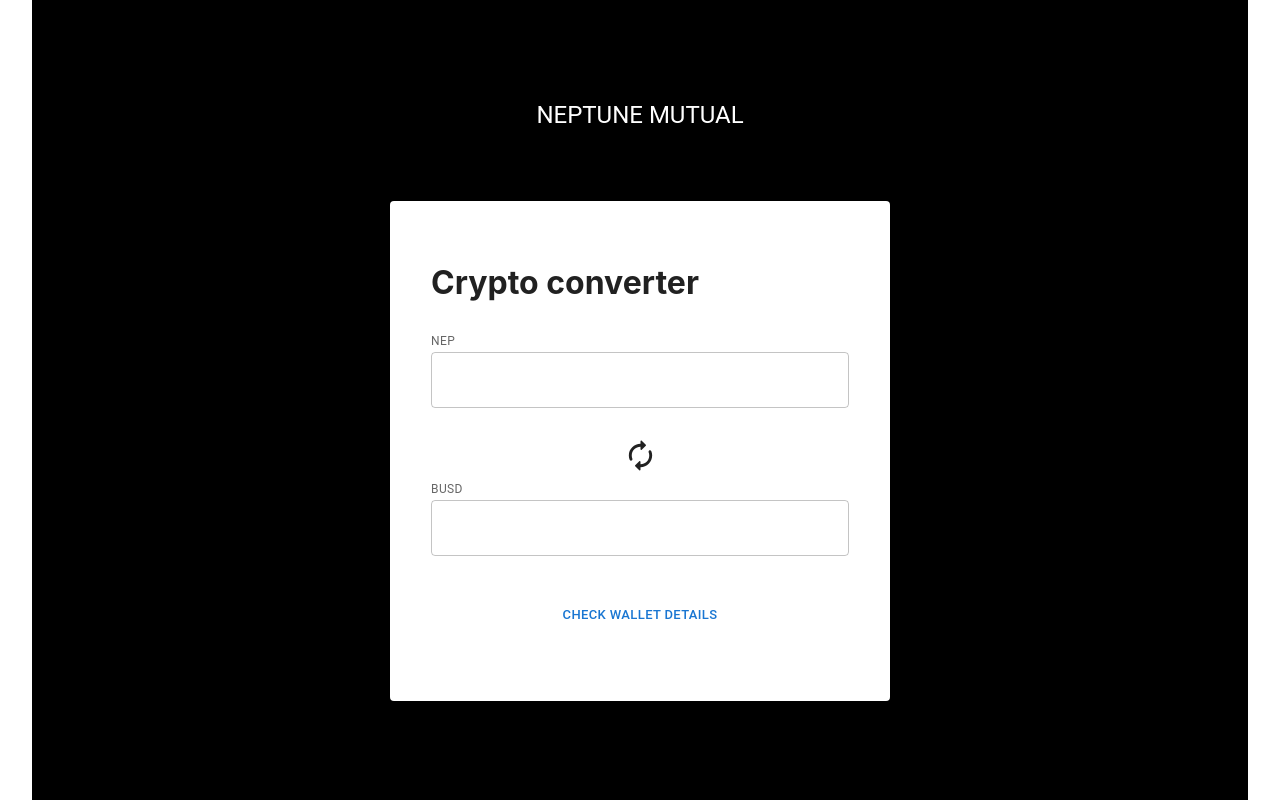
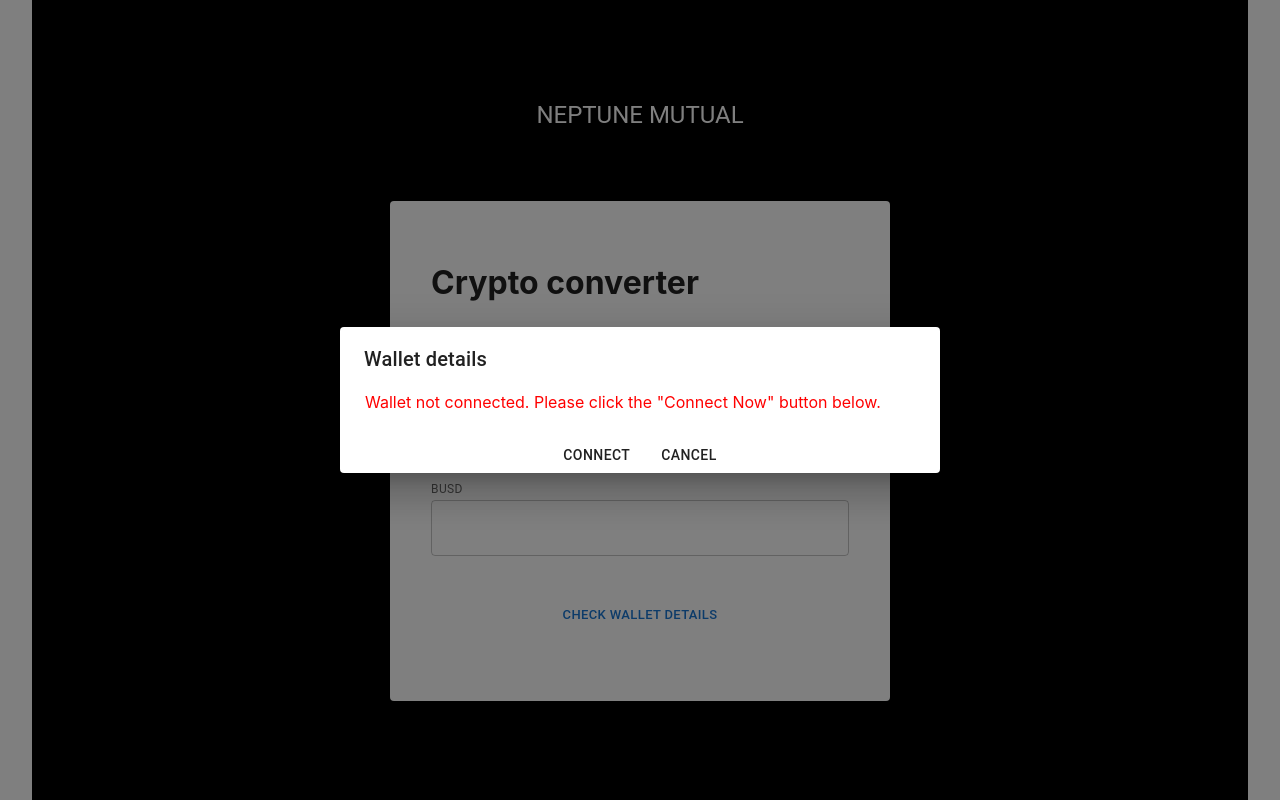
Before and after one commit to regieosano/neptune-coding-crypto-converter, a Next.js app: page / in a window 1280 px wide. Both pictures are taken after a click on the button "CHECK WALLET DETAILS". Built offline with nearby package versions, Linux system fonts and the light colour scheme.

Commit message:
Metamask Connection logic completed and UIs

```diff
--- a/pages/components/Card/UICard.tsx
+++ b/pages/components/Card/UICard.tsx
@@ -4,18 +4,21 @@
 import Card from '@mui/material/Card'
 import CardActions from '@mui/material/CardActions'
 import CardContent from '@mui/material/CardContent'
-import Button from '@mui/material/Button';
+import Button from '@mui/material/Button'
 import TextField from '@mui/material/TextField'
-import FormControl, { useFormControl } from '@mui/material/FormControl';
-import OutlinedInput from '@mui/material/OutlinedInput';
-import FormHelperText from '@mui/material/FormHelperText';
-import Typography from '@mui/material/Typography';
+import FormControl, { useFormControl } from '@mui/material/FormControl'
+import OutlinedInput from '@mui/material/OutlinedInput'
+import FormHelperText from '@mui/material/FormHelperText'
+import Typography from '@mui/material/Typography'
 
-import styles from '../../../styles/UICard.module.css'
-import { AutorenewRounded } from '@mui/icons-material';
+import stylesCard from '../../../styles/UICard.module.css'
+import { AutorenewRounded } from '@mui/icons-material'
+
+import UIWalletConnection from '../Wallet/UIWalletConnection'
 
 const UICard: NextPage = () => {
 
+	 const [isShowDialog, setIsShowDialog] = React.useState(false);
 	 const [nepValue, setNepValue] = React.useState('')
 	 const [busdValue, setbusdValue] = React.useState('')
 
@@ -40,38 +43,50 @@
 		}
    }
 
+	 const handleCheckWalletDetails = () => {
+		  setIsShowDialog(!isShowDialog)
+	 }
+
 
    return (
 		 <>
-		   <div className={styles.top_title}>
+		   <UIWalletConnection
+			 			 isShowDialog={isShowDialog}
+						handleCheckWalletDetails={handleCheckWalletDetails}
+			/>
+		   <div className={stylesCard.top_title}>
 		     <Typography variant="h5" gutterBottom component="div">
             NEPTUNE MUTUAL
          </Typography>
 		   </div>
 
-		   <Card sx={{ minWidth: 500, minHeight: 500 }} className={styles.card_padding}>
+		   <Card sx={{ minWidth: 500, minHeight: 500 }} className={stylesCard.card_padding}>
 		     <CardContent>
 			      <div>
-				      <h1 className={styles.title}>Crypto converter</h1>
+				      <h1 className={stylesCard.title}>Crypto converter</h1>
 			  	  </div>
-		      	<FormHelperText className={styles.helperText}>
+		      	<FormHelperText className={stylesCard.helperText}>
 			 			  {`NEP`}
 			      </FormHelperText>
 			  	  <FormControl fullWidth onChange={(e) => handleOnChangeValueNEP(e)}>
 			  		  <OutlinedInput value={nepValue}/>
             </FormControl>
-			      <div className={styles.exchange}>
+			      <div className={stylesCard.exchange}>
 			 	  	  <AutorenewRounded fontSize='large'/>
 			  	  </div>
-		  		  <FormHelperText className={styles.helperText}>
+		  		  <FormHelperText className={stylesCard.helperText}>
 			  		  {`BUSD`}
 			      </FormHelperText>
 			  	  <FormControl fullWidth onChange={(e) => handleOnChangeValueBUSD(e)}>
 			  		  <OutlinedInput value={busdValue}/>
             </FormControl>
 	     	  </CardContent>
-		      <CardActions style={{justifyContent: 'center'}} className={styles.wallet_details}>
-	  	    	<Button size="small">Check Wallet Details</Button>
+		      <CardActions style={{justifyContent: 'center'}} className={stylesCard.wallet_details}>
+	  	    	<Button size="small"
+						        onClick={() => handleCheckWalletDetails()}
+						>
+								 Check Wallet Details
+						</Button>
 		 	    </CardActions>
     	 </Card>
 		 </>
--- /dev/null
+++ b/pages/components/Wallet/UIWalletConnection.tsx
@@ -0,0 +1,78 @@
+import type { NextPage } from 'next'
+import * as React from 'react';
+import PropTypes from 'prop-types';
+import Button from '@mui/material/Button';
+import ButtonGroup from '@mui/material/ButtonGroup';
+import Avatar from '@mui/material/Avatar';
+import Dialog from '@mui/material/Dialog';
+import DialogTitle from '@mui/material/DialogTitle';
+import PersonIcon from '@mui/icons-material/Person';
+import AddIcon from '@mui/icons-material/Add';
+import Typography from '@mui/material/Typography';
+import { blue } from '@mui/material/colors';
+import Web3 from 'web3';
+
+import stylesWallet from '../../../styles/UIWalletConnection.module.css'
+
+const UIWalletConnection: NextPage = ({isShowDialog, handleCheckWalletDetails}) => {
+
+  let chainID, accountNo, balance;
+
+  const handleWalletConnections = async () => {
+
+		if (typeof window.ethereum !== 'undefined') {
+
+			const web3 = new Web3(window.ethereum);
+			try {
+
+				await window.ethereum.request({ method: 'eth_requestAccounts' });
+				const accounts = await web3.eth.getAccounts();
+				await web3.eth.getChainId((err, version) => {
+					if (err) console.log(err)
+					chainID = version
+				})
+				balance = await web3.eth.getBalance('0xaBE5BA3443023FD1E3fFDD6a5315EDCA0c7ce603');
+				handleCheckWalletDetails();
+				accountNo = accounts[0]
+				console.log(accountNo)
+				console.log(chainID)
+				console.log(balance)
+
+			} catch(e) {
+		    alert(e)
+			}
+		}
+
+	}
+
+	return (
+	   <Dialog open={isShowDialog} fullWidth>
+       <DialogTitle>Wallet details</DialogTitle>
+        <div className={stylesWallet.dialog}>
+					Wallet not connected. Please click the "Connect Now" button below.
+				</div>
+				<div className={stylesWallet.buttons}>
+				  <ButtonGroup >
+				    <Button variant="primary"
+						        className={stylesWallet.button_connect}
+										onClick={handleWalletConnections}
+						>
+              Connect
+            </Button>
+				    <Button variant="primary"
+						        className={stylesWallet.button_cancel}
+						        onClick={handleCheckWalletDetails}
+						>
+              Cancel
+            </Button>
+				  </ButtonGroup>
+				</div>
+
+
+     </Dialog>
+
+
+	)
+}
+
+export default UIWalletConnection
--- /dev/null
+++ b/styles/UIWalletConnection.module.css
@@ -0,0 +1,34 @@
+.dialog_center {
+	text-align: center;
+}
+
+.dialog {
+	padding: 1px 25px 25px 25px;
+	color: #FF0000;
+}
+
+.button_connect:hover {
+	color: #4267B2;
+}
+
+.button_cancel:hover {
+	color: #808080;
+}
+
+.button_connect {
+	padding: 5px 10px 5px 10px;
+	margin: 10px 10px 10px 10px;
+	color: #fff;
+	background-color: #4267B2;
+}
+
+.button_cancel {
+	padding: 5px 10px 5px 10px;
+	margin: 10px 10px 10px 10px;
+	color: #fff;
+	background-color: #808080;
+}
+
+.buttons {
+	text-align: center;
+}
```
Also changed, not shown: package.json (+6 -2 lines), .eslintrc.json, pages/components/Wallet/UIWalletDetails.tsx (added), 1 other file (tests, documents, lock files or other folders).
